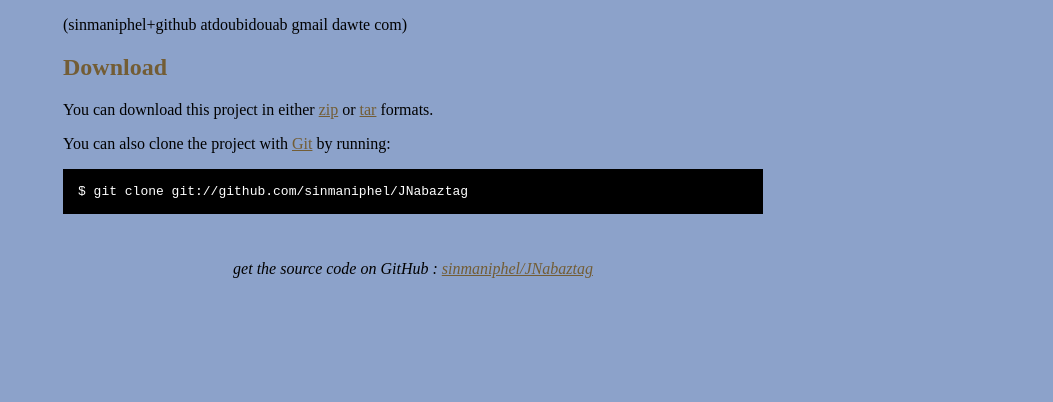
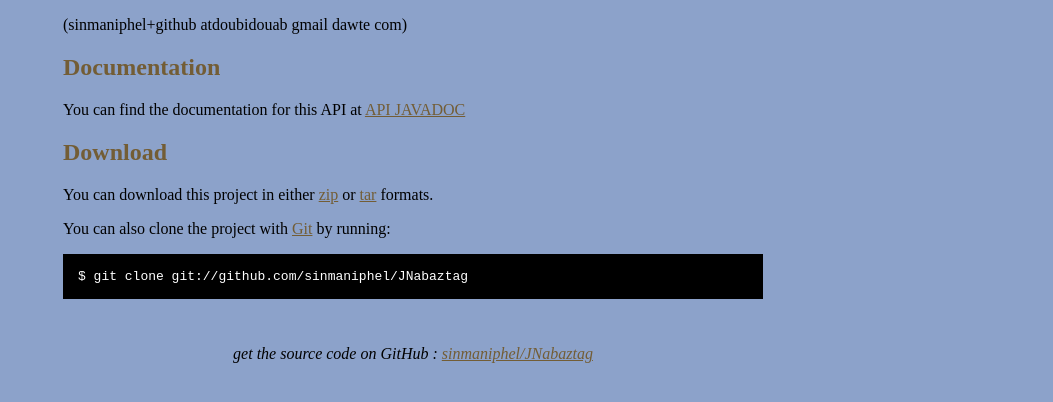
Before and after one commit to sinmaniphel/JNabaztag, a plain HTML site: page index.html in a window 1280 px wide. Shown: the part 308-710 px from the top of the page, without its empty margins (227-1280 px from the left). Drawn offline with Linux system fonts and the light colour scheme.

Commit message:
Added link to javadoc
Signed-off-by: sinmaniphel <sinmaniphel+github@gmail.com>

```diff
--- a/index.html
+++ b/index.html
@@ -58,7 +58,11 @@
 <h2>Contact</h2>
 <p> (sinmaniphel+github atdoubidouab gmail dawte com)
 <br/>      </p>
-
+<h2>Documentation</h2>
+    <p>
+     You can find the documentation for this API at
+      <a href="apidoc/index.html">API JAVADOC</a>
+    </p>
 
     <h2>Download</h2>
     <p>
```
